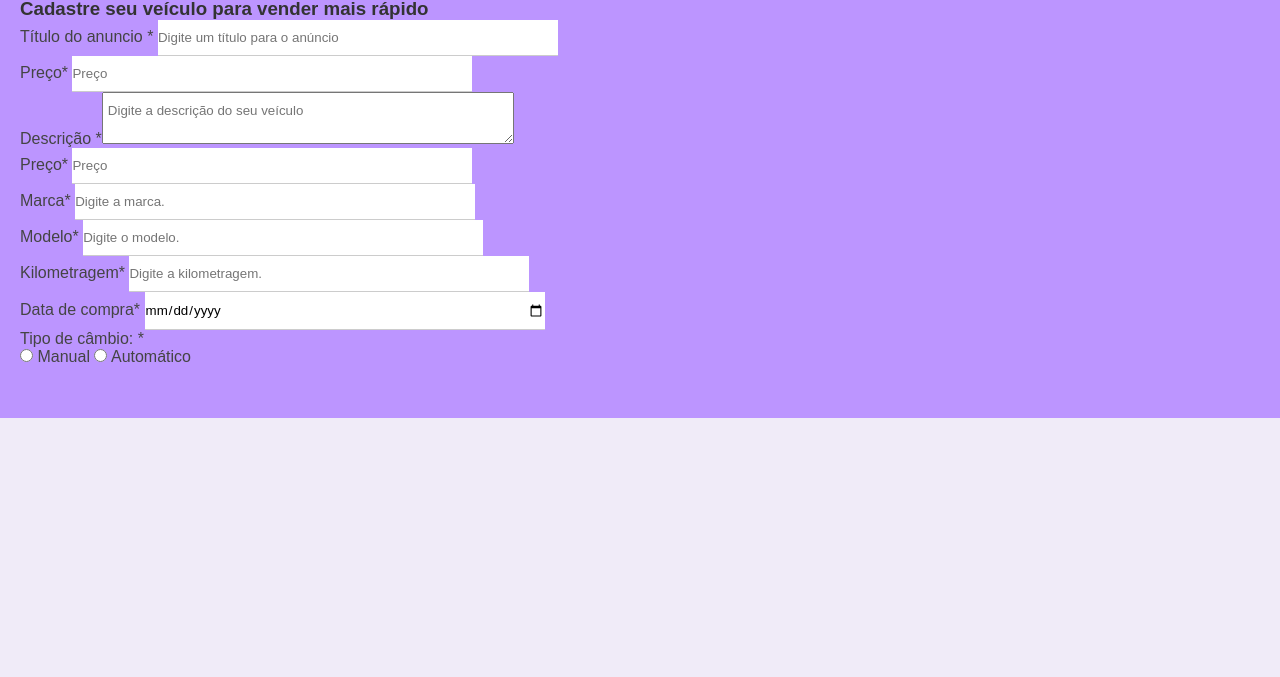
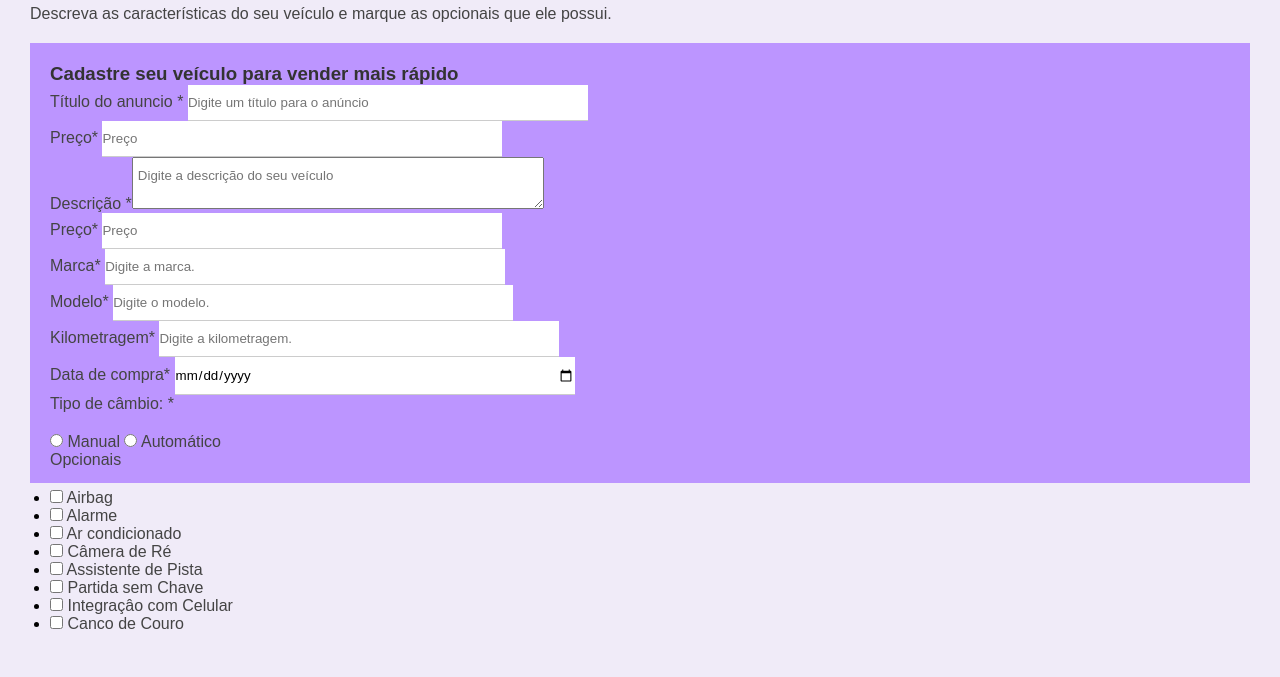
Before and after one commit to joaobazan/projetoFormulario, a plain HTML site: page index.html in a window 1280 px wide. Shown: the part 123-800 px from the top of the page. Drawn offline with Linux system fonts and the light colour scheme.

Commit message:
formulario

```diff
--- a/css/style.css
+++ b/css/style.css
@@ -58,3 +58,15 @@ textarea {
     height: 45px;
     list-style: 45px;
 }
+
+.form-body {
+    padding: 30px;
+}
+
+.titulo-form {
+    margin-bottom: 15px;
+}
+
+.form-body p {
+    margin-bottom: 20px;
+}
--- a/index.html
+++ b/index.html
@@ -73,7 +73,47 @@
             <input type="radio" name="marcha" id="automatico">
             <label for="auto">Automático</label>
         </div>
-
+        <div class="caixaOpccional">
+            <p>Opcionais</p>
+            <ul class="listaopicionais">
+                <li>
+                    <input type="checkbox" name="opcional[]" id="airbag" value="airbag">
+                    <label for="airbag">Airbag</label>
+                </li>
+                <li>
+                    <input type="checkbox" name="opcional[]" id="alarme" value="alarme">
+                    <label for="alarme">Alarme</label>
+                </li>
+                <li>
+                    <input type="checkbox" name="opcional[]" id="ar-condicionado" value="ar-condicionado">
+                    <label for="ar-condicionado">Ar condicionado</label>
+                </li>
+                <li>
+                    <input type="checkbox" name="opcional[]" id="camera-re" value="camera-re">
+                    <label for="camera-re">Câmera de Ré</label>
+                </li>
+            </ul>
+        </div>
+        <div class="caixaOpccional">
+            <ul class="listaopicionais">
+                <li>
+                    <input type="checkbox" name="opcional[]" id="assistente-pista" value="assistente-pista">
+                    <label for="assistente-pista">Assistente de Pista</label>
+                </li>
+                <li>
+                    <input type="checkbox" name="opcional[]" id="partida-sem-chave" value="partida-sem-chave">
+                    <label for="partida-sem-chave">Partida sem Chave</label>
+                </li>
+                <li>
+                    <input type="checkbox" name="opcional[]" id="integracao-com-celular" value="integracao-com-celular">
+                    <label for="integracao-com-celular">Integraçâo com Celular</label>
+                </li>
+                <li>
+                    <input type="checkbox" name="opcional[]" id="banco-de-couro" value="banco-de-couro">
+                    <label for="banco-de-couro">Canco de Couro</label>
+                </li>
+            </ul>
+        </div>
     </form>
  </header>
      </div>
```
